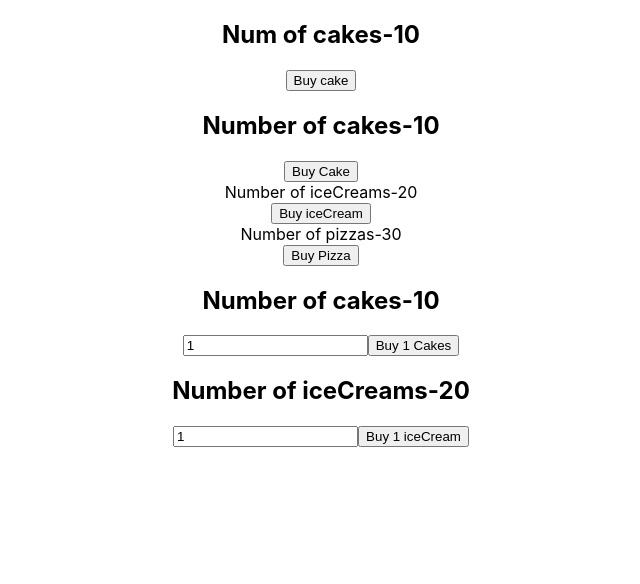
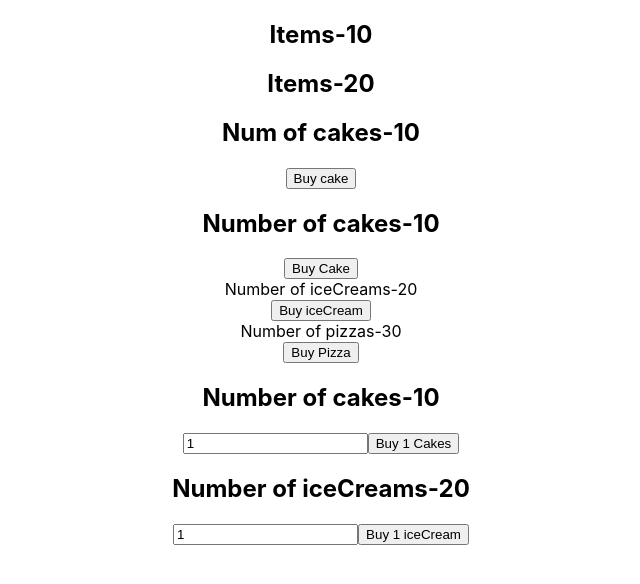
Before and after one commit to chodankarac/react-redux-demo, a React (Create React App) app: page / in a window 1280 px wide. Shown: the top 584 px of the page, without its empty margins (319-959 px from the left). Built offline with nearby package versions, Linux system fonts and the light colour scheme.

Commit message:
mapStateToProps demo;implements issue #12

```diff
--- a/src/App.js
+++ b/src/App.js
@@ -7,12 +7,15 @@
 import PizzaContainer from "./components/pizzaContainer";
 import NewCakeContainer from "./components/NewCakeContainer";
 import NewIceCreamContainer from "./components/NewIceCreamContainer";
+import ItemContainer from "./components/ItemContainer";
 
 function App() {
   return (
     // store connected to all components in a project
     <Provider store={store}>
       <div className="App">
+        <ItemContainer cake />
+        <ItemContainer />
         <HooksCakeContainer />
         <CakeContainer />
         <IceCreamContainer />
--- /dev/null
+++ b/src/components/ItemContainer.js
@@ -0,0 +1,19 @@
+import React from "react";
+import { connect } from "react-redux";
+
+function ItemContainer(props) {
+  return (
+    <div>
+      <h2>Items-{props.item}</h2>
+    </div>
+  );
+}
+
+const mapStateToProps = (state, ownProps) => {
+  const itemState = ownProps.cake ? state.cake.numOfCakes : state.iceCream.numOfIceCreams;
+  return {
+    item: itemState,
+  };
+};
+
+export default connect(mapStateToProps)(ItemContainer);
```
